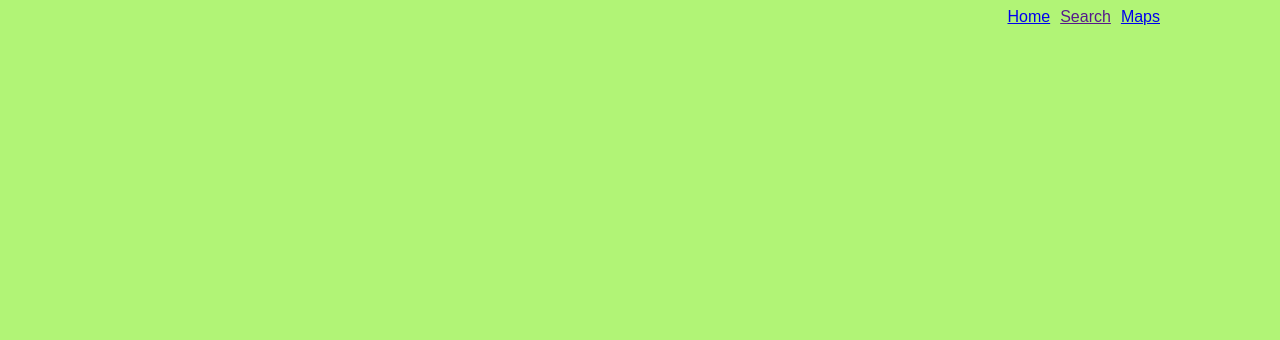
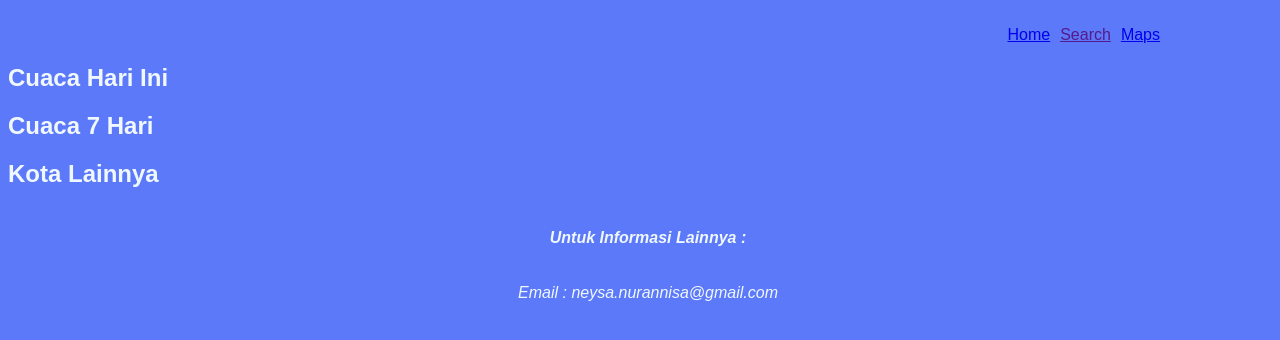
Before and after one commit to neysanurannisa/IndividualProject-P0, a plain HTML site: page index.html in a window 1280 px wide. Drawn offline with Linux system fonts and the light colour scheme.

Commit message:
Adding content

```diff
--- a/index.html
+++ b/index.html
@@ -8,12 +8,35 @@
     </head>
 
     <body>
+        <img class="logo-web" src="" />
+
         <nav class="navbar">
             <a href="index.html">Home</a>
             <a href="">Search</a>
             <a href="https://maps.google.com">Maps</a>
         </nav>
 
+        <div class="wea-today">
+            <h2>Cuaca Hari Ini</h2>
+        </div>
+
+        <div class="wea-detail">
+            <h2></h2>
+        </div>
+
+        <div class="wea-week">
+            <h2>Cuaca 7 Hari</h2>
+        </div>
+
+        <div class="wea-others">
+            <h2>Kota Lainnya</h2>
+        </div>
+
+        <div class="contact">
+            <h4>Untuk Informasi Lainnya :</h4>
+            <p>Email : neysa.nurannisa@gmail.com</p>
+        </div>
+
         <script type="text/javascript" src="script.js"></script>
     </body>
 </html>
--- a/style.css
+++ b/style.css
@@ -4,10 +4,10 @@
 }
 
 body {
-    background-color: rgb(177, 244, 118);
+    background-color: rgb(92, 121, 249);
     width: 100%;
     height: 100vh;
-    display: flex;
+    color: aliceblue;
 }
 
 .navbar {
@@ -18,3 +18,11 @@ body {
     gap: 10px;
     cursor: pointer;
 }
+
+
+.contact {
+    font-style: italic;
+    display: flex;
+    flex-direction: column;
+    align-items: center;
+}
```
